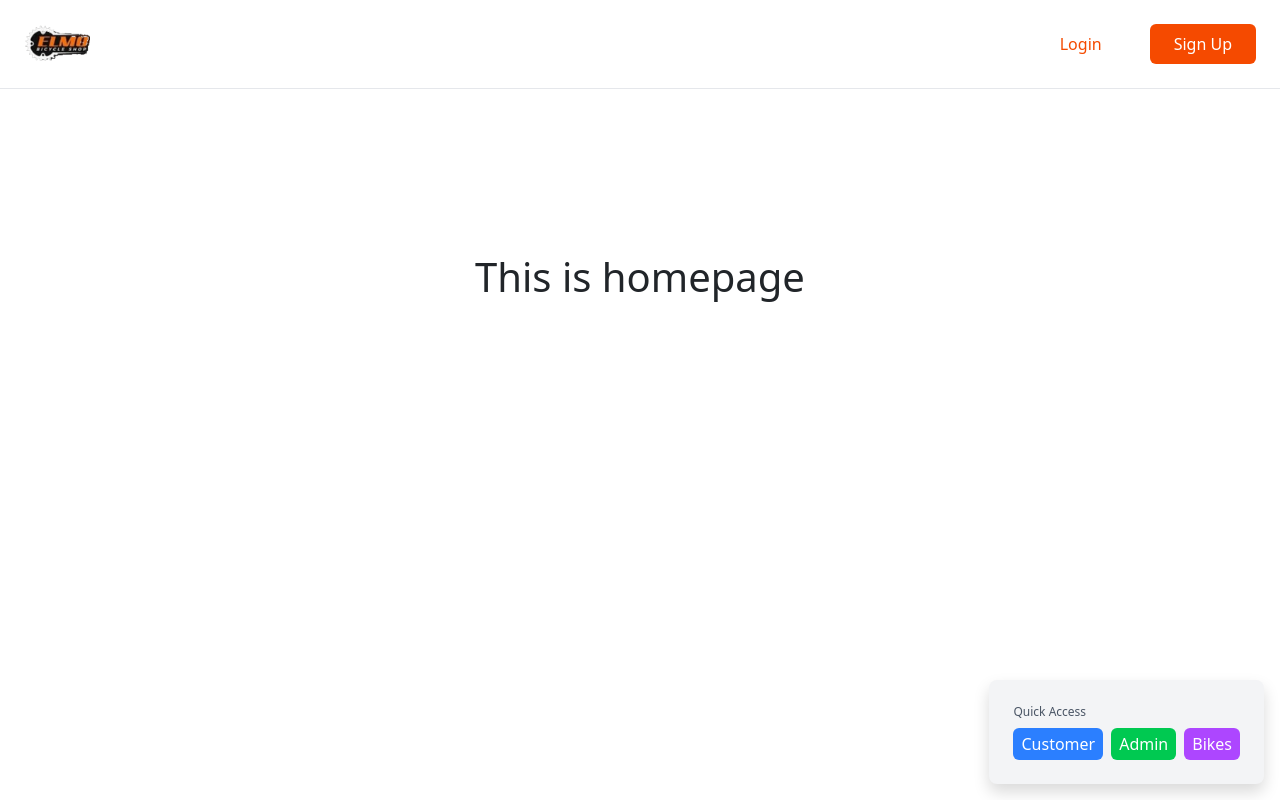
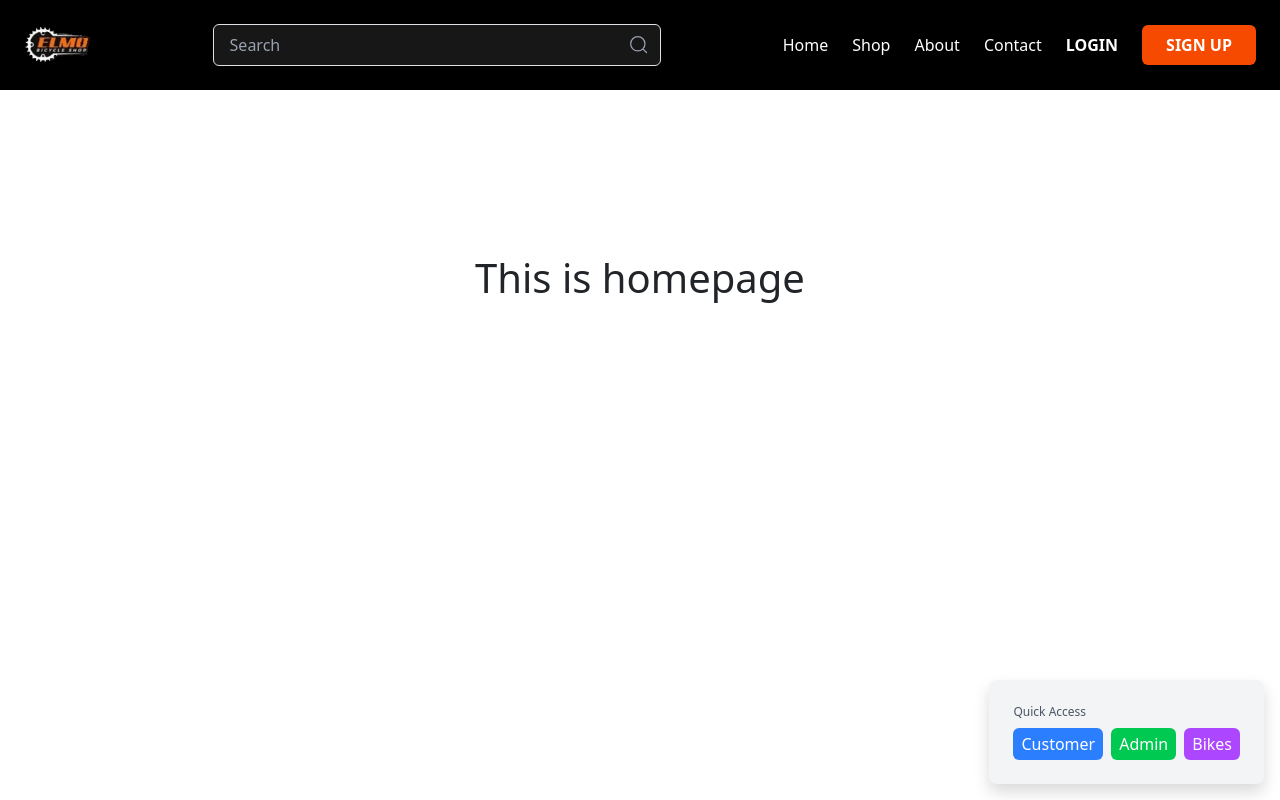
Before and after one commit to lakbaycavite/elmo-bicycle-shop-web, a React (Vite) app: page / in a window 1280 px wide. Built offline with nearby package versions, Linux system fonts and the light colour scheme.

Commit message:
MAKE: navbar look like wireframe

```diff
--- a/src/components/Navbar.jsx
+++ b/src/components/Navbar.jsx
@@ -45,7 +45,7 @@ function Navbar({ isLoggedIn = false, userType = "customer" }) {
 
   // Pre-auth navbar (for homepage)
   return (
-    <nav className="bg-white border-b border-gray-200 px-6 py-4">
+    <nav className="bg-black px-6 py-4">
       <div className="flex justify-between items-center">
         {/* Logo */}
         <div className="flex items-center cursor-pointer" onClick={() => navigate('/')}>
@@ -56,19 +56,39 @@ function Navbar({ isLoggedIn = false, userType = "customer" }) {
           />
         </div>
 
-        {/* Login/Signup Buttons */}
-        <div className="flex gap-4">
+        {/* Search Bar */}
+        <div className="flex-1 flex justify-center px-6">
+          <div className="relative w-full max-w-md">
+            <input
+              type="text"
+              placeholder="Search"
+              className="w-full pl-4 pr-10 py-2 rounded border border-gray-600 bg-neutral-900 text-white placeholder-gray-400 focus:outline-none focus:border-orange-600"
+            />
+            <span className="absolute right-3 top-1/2 -translate-y-1/2 text-gray-400">
+              <svg xmlns="http://www.w3.org/2000/svg" fill="none" viewBox="0 0 24 24" strokeWidth={1.5} stroke="currentColor" className="w-5 h-5">
+                <path strokeLinecap="round" strokeLinejoin="round" d="M21 21l-4.35-4.35m0 0A7.5 7.5 0 104.5 4.5a7.5 7.5 0 0012.15 12.15z" />
+              </svg>
+            </span>
+          </div>
+        </div>
+
+        {/* Navigation Links & Auth Buttons */}
+        <div className="flex items-center gap-6">
+          <button className="text-white hover:text-orange-500 font-normal">Home</button>
+          <button className="text-white hover:text-orange-500 font-normal">Shop</button>
+          <button className="text-white hover:text-orange-500 font-normal">About</button>
+          <button className="text-white hover:text-orange-500 font-normal">Contact</button>
           <button
             onClick={() => navigate('/login')}
-            className="px-4 py-2 text-orange-600 hover:text-orange-700"
+            className="ml-4 text-white font-bold hover:text-orange-500"
           >
-            Login
+            LOGIN
           </button>
           <button
             onClick={() => navigate('/signup')}
-            className="px-4 py-2 bg-orange-600 text-white rounded hover:bg-orange-700"
+            className="ml-2 px-4 py-2 bg-orange-600 text-white rounded font-bold hover:bg-orange-700"
           >
-            Sign Up
+            SIGN UP
           </button>
         </div>
       </div>
```
